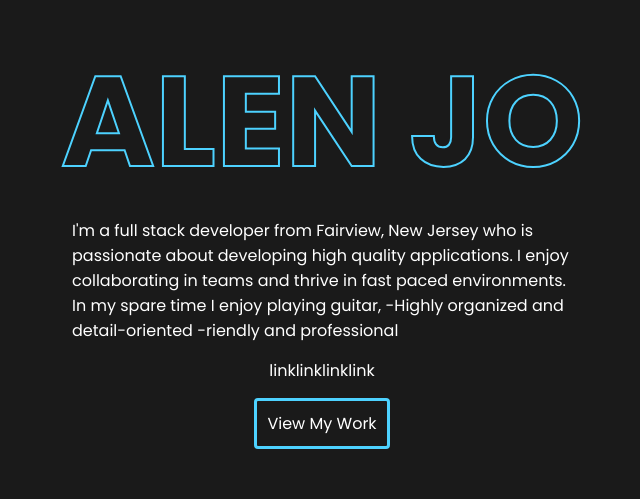
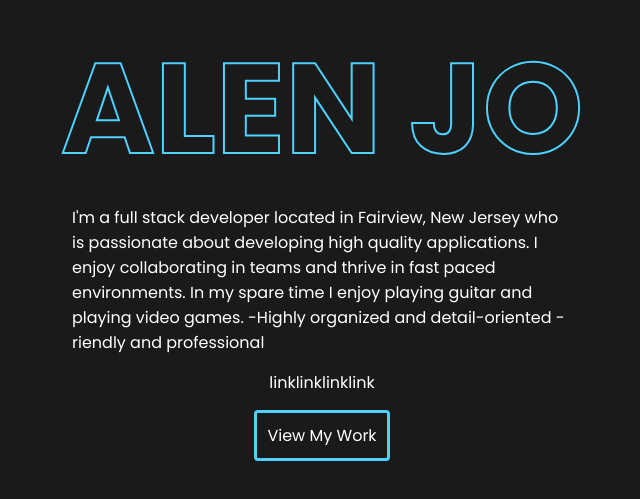
Before and after one commit to alenjo874/alenjo-portfolio, a React (Create React App) app: page / in a window 1280 px wide. Shown: the part 163-662 px from the top of the page, without its empty margins (318-958 px from the left). Built offline with nearby package versions, Linux system fonts and the light colour scheme.

Commit message:
fixing the nav bar animation

```diff
--- a/src/components/Header/NavBarElements.js
+++ b/src/components/Header/NavBarElements.js
@@ -4,7 +4,7 @@ import { motion } from "framer-motion";
 
 function NavBarElements() {
   const fadeDownIn = {
-    initial: { y: -50, opacity: 0 },
+    initial: { y: -30, opacity: 0 },
     animate: { y: 0, opacity: 1 },
   };
 
@@ -21,7 +21,7 @@ function NavBarElements() {
         <motion.ul
           className="navbar-elements"
           {...fadeDownIn}
-          transition={{ delay: 0.1, duration: 0.26, ease: "easeIn" }}
+          transition={{ delay: 0.15, duration: 0.26, ease: "easeIn" }}
         >
           About
         </motion.ul>
@@ -37,7 +37,7 @@ function NavBarElements() {
         <motion.ul
           className="navbar-elements"
           {...fadeDownIn}
-          transition={{ delay: 0.2, duration: 0.26, ease: "easeIn" }}
+          transition={{ delay: 0.25, duration: 0.26, ease: "easeIn" }}
         >
           Projects
         </motion.ul>
@@ -53,7 +53,7 @@ function NavBarElements() {
         <motion.ul
           className="navbar-elements"
           {...fadeDownIn}
-          transition={{ delay: 0.3, duration: 0.26, ease: "easeIn" }}
+          transition={{ delay: 0.35, duration: 0.26, ease: "easeIn" }}
         >
           Skills
         </motion.ul>
@@ -69,7 +69,7 @@ function NavBarElements() {
         <motion.ul
           className="navbar-elements"
           {...fadeDownIn}
-          transition={{ delay: 0.4, duration: 0.26, ease: "easeIn" }}
+          transition={{ delay: 0.45, duration: 0.26, ease: "easeIn" }}
         >
           Resume
         </motion.ul>
--- a/src/components/Pages/Home/Home.js
+++ b/src/components/Pages/Home/Home.js
@@ -52,10 +52,11 @@ function Home() {
             transition={{ delay: 0.2, duration: 0.8, ease: "easeIn" }}
           >
             <p>
-              I'm a full stack developer from Fairview, New Jersey who is
+              I'm a full stack developer located in Fairview, New Jersey who is
               passionate about developing high quality applications. I enjoy
               collaborating in teams and thrive in fast paced environments. In
-              my spare time I enjoy playing guitar, -Highly organized and
+              my spare time I enjoy playing guitar and playing video games.
+              -Highly organized and
               detail-oriented -riendly and professional
             </p>
           </motion.span>
```
